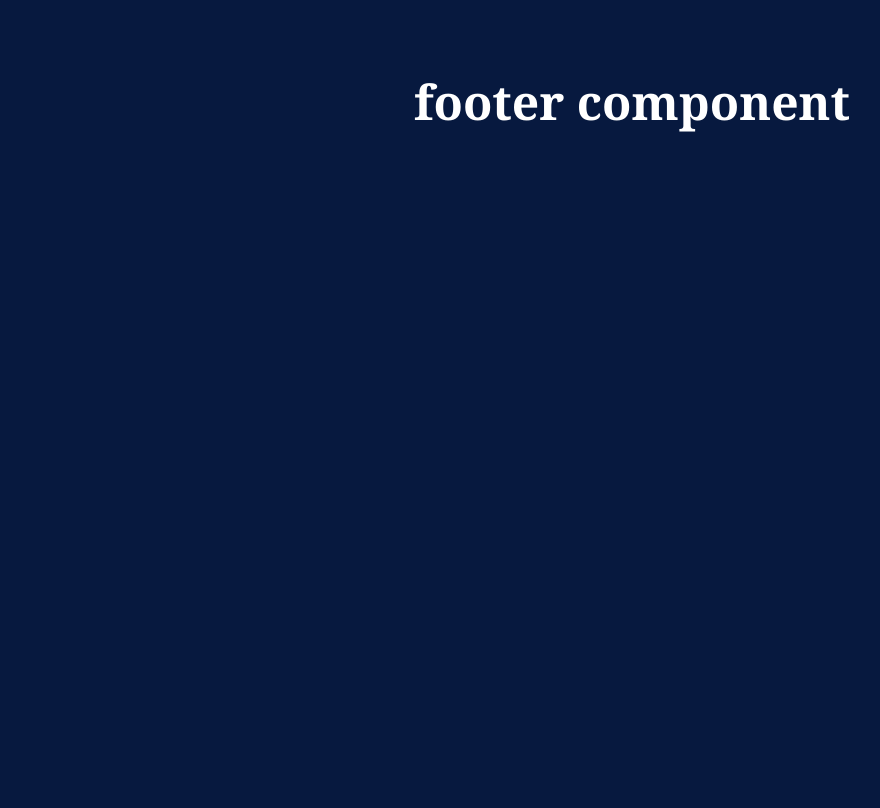
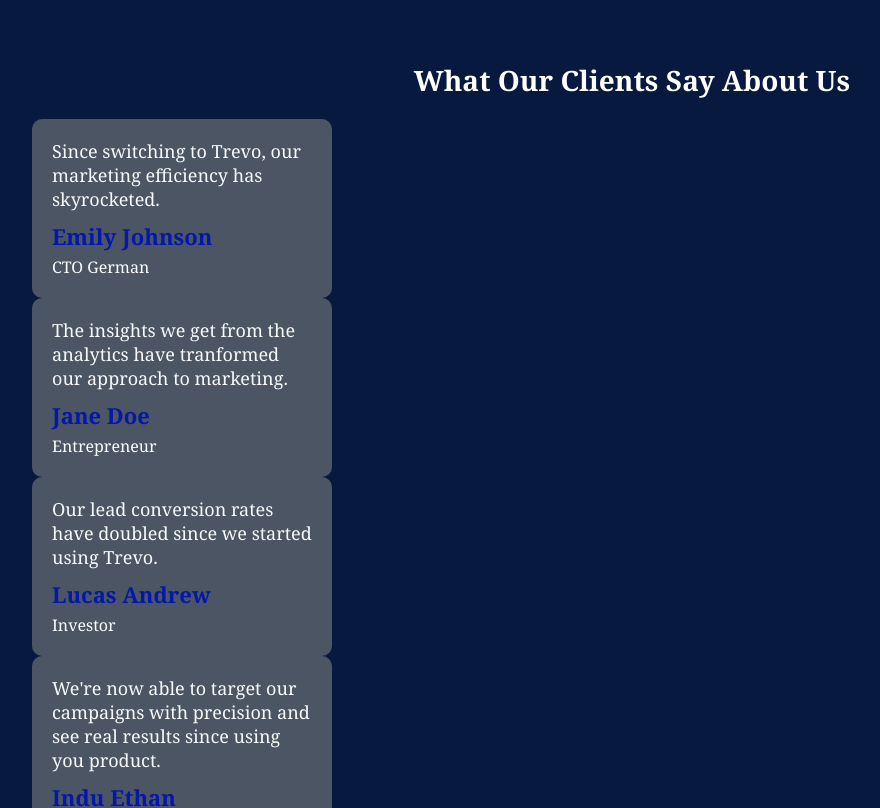
Before and after one commit to Jogata/SoftUni-React-Project, a React (Vite) app in the folder client/: page / in a window 1280 px wide. Shown: the part 4860-5668 px from the top of the page, without its empty margins (8-888 px from the left). Before the commit the page ends 5042 px from the top, so only its background shows below. Built offline with nearby package versions, Linux system fonts and the light colour scheme.

Commit message:
added comments component

```diff
--- a/client/index.html
+++ b/client/index.html
@@ -5,7 +5,7 @@
     <link rel="icon" type="image/svg+xml" href="/skyrim-favicon-192.png" />
     <meta name="viewport" content="width=device-width, initial-scale=1.0" />
     <!-- <title>Main Menu</title> -->
-    <title>Infigio</title>
+    <title>Trevo</title>
     <link rel="stylesheet" href="https://cdnjs.cloudflare.com/ajax/libs/font-awesome/4.7.0/css/font-awesome.min.css">
     <link rel="stylesheet" href="https://cdn.jsdelivr.net/npm/remixicon@3.2.0/fonts/remixicon.css"/>
     <!-- <link rel="stylesheet" href="/styles.css"> -->
--- a/client/src/App.jsx
+++ b/client/src/App.jsx
@@ -26,6 +26,7 @@ import { Footer } from './components/travel/saas-marketing/components/Footer/Foo
 import { Card } from './components/travel/saas-marketing/components/Card/Card'
 import { Services } from './components/travel/saas-marketing/components/Services/Services'
 import { Integrate } from './components/travel/saas-marketing/components/Integrate/Integrate'
+import { Comments } from './components/travel/saas-marketing/components/Comments/Comments'
 
 function Loader() {
   return (
@@ -47,6 +48,7 @@ function App() {
         <Card />
         <Services />
         <Integrate />
+        <Comments />
         <Footer />
           {/* <Routes>
             <Route path='/' element={<MainPage />} />
--- /dev/null
+++ b/client/src/components/travel/saas-marketing/components/Comments/Comments.jsx
@@ -0,0 +1,55 @@
+import "./comments.css";
+
+export function Comments() {
+    const comments = [
+        {
+            text: "Since switching to Trevo, our marketing efficiency has skyrocketed.",
+            name: "Emily Johnson",
+            title: "CTO German"
+        },
+        {
+            text: "The insights we get from the analytics have tranformed our approach to marketing.",
+            name: "Jane Doe",
+            title: "Entrepreneur"
+        },
+        {
+            text: "Our lead conversion rates have doubled since we started using Trevo.",
+            name: "Lucas Andrew",
+            title: "Investor"
+        },
+        {
+            text: "We're now able to target our campaigns with precision and see real results since using you product.",
+            name: "Indu Ethan",
+            title: "Freelancer"
+        },
+        {
+            text: "The automation tools are easy to use and have freed up our team to focus on creative strategies.",
+            name: "Chris Andrew",
+            title: "Consultant"
+        }
+    ];
+
+    return (
+        // <h1>comments section</h1>
+        <div className="comments">
+            <h2>What Our Clients Say About Us</h2>
+            <div className="slider">
+                {comments.map((comment, index) => {
+                    return (
+                        <div key={index} className="comment">
+                            <p className="comment-text">
+                                {comment.text}
+                            </p>
+                            <p className="comment-author">
+                                {comment.name}
+                            </p>
+                            <p className="comment-title">
+                                {comment.title}
+                            </p>
+                        </div>
+                    )
+                })}
+            </div>
+        </div>
+    )
+}
--- /dev/null
+++ b/client/src/components/travel/saas-marketing/components/Comments/comments.css
@@ -0,0 +1,34 @@
+.comments {
+    padding: 40px 30px;
+    text-align: center;
+}
+
+.comments h2 {
+    margin-bottom: 20px;
+    font-size: 28px;
+}
+
+.comment {
+    max-width: 300px;
+    margin: 0 10px;
+    padding: 20px;
+    text-align: left;
+    border-radius: 10px;
+    background-color: #4b5563;
+}
+.comment-text {
+    margin-bottom: 10px;
+    color: #f9f9f9;
+    font-size: 18px;
+}
+
+.comment-author {
+    margin-bottom: 5px;
+    color: #0317ac;
+    font-size: 22px;
+    font-weight: bold;
+}
+
+.comment-title {
+    font-size: 16px;
+}
```
